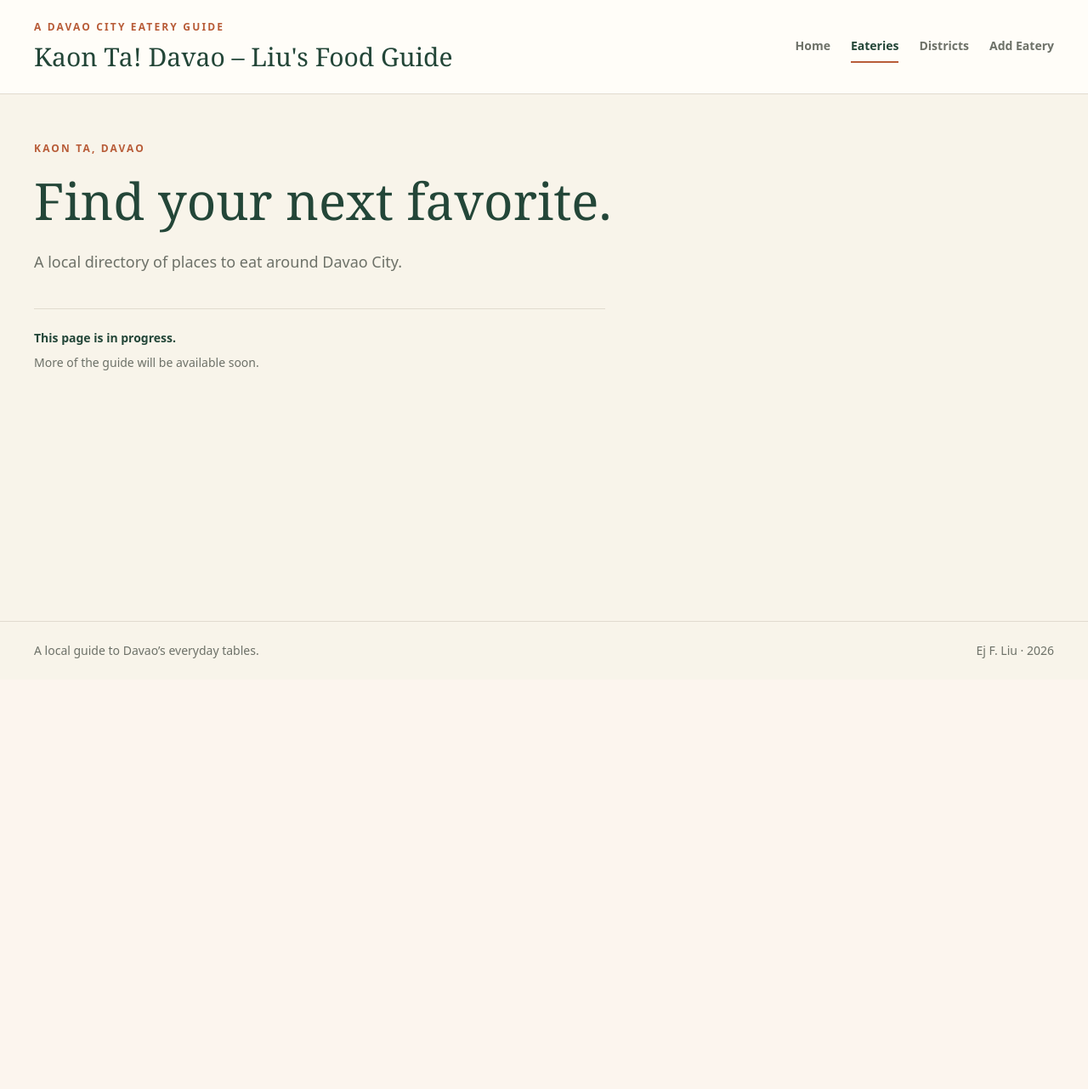
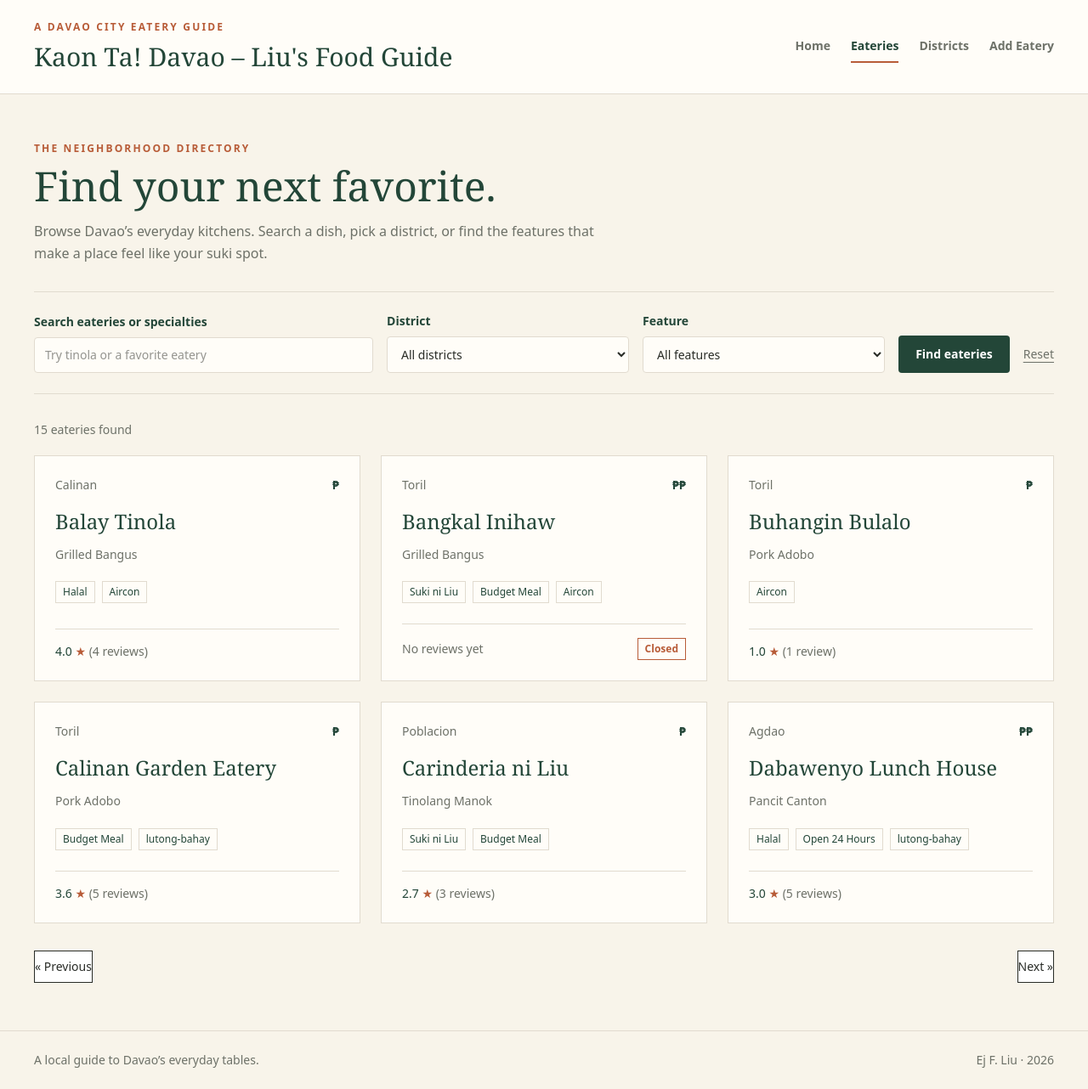
Before and after one commit to edgee20/PrefinalProject-Liu-KaonTaDavao, a Laravel app: page /eateries in a window 1280 px wide. Shown: the whole page at 85% size. Before the commit the page ends 775 px from the top, so only its background shows below. Run offline with Laravel 12, Linux system fonts and the light colour scheme; data comes from the database, SQL or seed files in the repository; style sheets or scripts are compiled from the project's sources.

Commit message:
feat: implement home statistics and filtered eatery directory

```diff
--- a/app/Http/Controllers/EateryController.php
+++ b/app/Http/Controllers/EateryController.php
@@ -2,16 +2,34 @@
 
 namespace App\Http\Controllers;
 
+use App\Models\District;
 use App\Models\Eatery;
+use App\Models\Feature;
+use Illuminate\Http\Request;
 use Illuminate\View\View;
 
 class EateryController extends Controller
 {
-    public function index(): View
+    public function index(Request $request): View
     {
-        return view('pages.pending', [
-            'heading' => 'Find your next favorite.',
-            'description' => 'A local directory of places to eat around Davao City.',
+        $eateries = Eatery::with(['district', 'features'])
+            ->withCount('reviews')->withAvg('reviews', 'rating')
+            ->when($request->filled('q'), function ($query) use ($request) {
+                $query->where(function ($search) use ($request) {
+                    $search->where('name', 'like', '%'.$request->input('q').'%')
+                        ->orWhere('specialty', 'like', '%'.$request->input('q').'%');
+                });
+            })
+            ->when($request->filled('district'), fn ($query) => $query->where('district_id', $request->input('district')))
+            ->when($request->filled('feature'), function ($query) use ($request) {
+                $query->whereHas('features', fn ($features) => $features->where('name', $request->input('feature')));
+            })
+            ->orderBy('name')->paginate(6)->withQueryString();
+
+        return view('eateries.index', [
+            'eateries' => $eateries,
+            'districts' => District::orderBy('name')->get(),
+            'features' => Feature::orderBy('name')->get(),
         ]);
     }
 
--- a/app/Http/Controllers/HomeController.php
+++ b/app/Http/Controllers/HomeController.php
@@ -2,15 +2,25 @@
 
 namespace App\Http\Controllers;
 
+use App\Models\District;
+use App\Models\Eatery;
+use App\Models\Review;
 use Illuminate\View\View;
 
 class HomeController extends Controller
 {
     public function __invoke(): View
     {
-        return view('pages.pending', [
-            'heading' => 'Good food, close to home.',
-            'description' => 'Discover the carinderias, neighborhood kitchens, and everyday favorites of Davao City.',
+        $topRated = Eatery::with(['district', 'features'])
+            ->withCount('reviews')->withAvg('reviews', 'rating')
+            ->has('reviews')->orderByDesc('reviews_avg_rating')->orderBy('name')
+            ->take(3)->get();
+
+        return view('home', [
+            'eateryCount' => Eatery::count(),
+            'districtCount' => District::count(),
+            'reviewCount' => Review::count(),
+            'topRated' => $topRated,
         ]);
     }
 }
--- a/resources/css/app.css
+++ b/resources/css/app.css
@@ -32,3 +32,17 @@
         @apply mx-auto w-full max-w-7xl px-5 sm:px-8 lg:px-10;
     }
 }
+
+@layer components {
+    .field-label {
+        @apply mb-2 block text-sm font-semibold text-forest;
+    }
+
+    .form-input {
+        @apply min-w-0 w-full rounded-sm border border-line bg-paper px-3 py-2.5 text-sm text-ink;
+    }
+
+    .button-primary {
+        @apply inline-flex cursor-pointer items-center justify-center gap-2 rounded-sm bg-forest px-5 py-3 text-sm font-semibold text-white hover:bg-ink;
+    }
+}
--- /dev/null
+++ b/resources/views/components/eatery-card.blade.php
@@ -0,0 +1,23 @@
+@props(['eatery'])
+
+<article class="flex h-full flex-col border border-line bg-paper p-6">
+    <div class="mb-4 flex items-center justify-between gap-3 text-sm">
+        <a href="{{ route('districts.show', $eatery->district) }}" class="font-medium text-muted underline-offset-4 hover:text-forest hover:underline">{{ $eatery->district->name }}</a>
+        <span class="font-semibold text-forest" aria-label="{{ ucfirst($eatery->price_range) }} price range">{{ ['budget' => '₱', 'mid' => '₱₱', 'splurge' => '₱₱₱'][$eatery->price_range] }}</span>
+    </div>
+    <h3 class="font-display text-2xl leading-snug text-forest">
+        <a href="{{ route('eateries.show', $eatery) }}" class="underline-offset-4 hover:underline">{{ $eatery->name }}</a>
+    </h3>
+    <p class="mt-3 text-sm leading-relaxed text-muted">{{ $eatery->specialty ?? 'Specialty not listed.' }}</p>
+    <div class="mt-5 flex flex-wrap gap-2">
+        @foreach ($eatery->features as $feature)
+            <a href="{{ route('eateries.index', ['feature' => $feature->name]) }}" class="border border-line px-2 py-1 text-xs text-forest hover:border-forest">{{ $feature->name }}</a>
+        @endforeach
+    </div>
+    <div class="mt-auto pt-6"><div class="flex flex-wrap items-center justify-between gap-3 border-t border-line pt-4">
+        <x-rating :rating="$eatery->reviews_avg_rating" :count="$eatery->reviews_count" />
+        @if (! $eatery->is_open)
+            <span class="border border-terracotta px-2 py-1 text-xs font-semibold text-terracotta">Closed</span>
+        @endif
+    </div></div>
+</article>
--- /dev/null
+++ b/resources/views/components/rating.blade.php
@@ -0,0 +1,9 @@
+@props(['rating' => null, 'count' => null])
+
+@if ($rating === null || $count === 0)
+    <span class="text-sm text-muted">No reviews yet</span>
+@else
+    <span class="text-sm text-forest">
+        <span aria-label="{{ number_format($rating, 1) }} out of 5 stars">{{ number_format($rating, 1) }} <span aria-hidden="true" class="text-terracotta">★</span></span>@if ($count !== null) <span class="text-muted">({{ $count }} {{ $count === 1 ? 'review' : 'reviews' }})</span>@endif
+    </span>
+@endif
--- /dev/null
+++ b/resources/views/eateries/index.blade.php
@@ -0,0 +1,48 @@
+@extends('layouts.app')
+
+@section('content')
+    <header class="mb-8">
+        <p class="mb-3 text-xs font-semibold tracking-[0.18em] text-terracotta uppercase">The neighborhood directory</p>
+        <h1 class="font-display text-4xl text-forest sm:text-5xl">Find your next favorite.</h1>
+        <p class="mt-4 max-w-2xl leading-relaxed text-muted">Browse Davao’s everyday kitchens. Search a dish, pick a district, or find the features that make a place feel like your suki spot.</p>
+    </header>
+
+    <form method="GET" action="{{ route('eateries.index') }}" class="mb-8 grid gap-4 border-y border-line py-6 sm:grid-cols-2 lg:grid-cols-[1.4fr_1fr_1fr_auto] lg:items-end">
+        <div>
+            <label for="q" class="field-label">Search eateries or specialties</label>
+            <input id="q" name="q" type="search" value="{{ request('q') }}" placeholder="Try tinola or a favorite eatery" class="form-input">
+        </div>
+        <div>
+            <label for="district" class="field-label">District</label>
+            <select id="district" name="district" class="form-input">
+                <option value="">All districts</option>
+                @foreach ($districts as $district)
+                    <option value="{{ $district->id }}" @selected((string) request('district') === (string) $district->id)>{{ $district->name }}</option>
+                @endforeach
+            </select>
+        </div>
+        <div>
+            <label for="feature" class="field-label">Feature</label>
+            <select id="feature" name="feature" class="form-input">
+                <option value="">All features</option>
+                @foreach ($features as $feature)
+                    <option value="{{ $feature->name }}" @selected(request('feature') === $feature->name)>{{ $feature->name }}</option>
+                @endforeach
+            </select>
+        </div>
+        <div class="flex items-center gap-4">
+            <button type="submit" class="button-primary">Find eateries</button>
+            <a href="{{ route('eateries.index') }}" class="text-sm text-muted underline underline-offset-4">Reset</a>
+        </div>
+    </form>
+
+    <p class="mb-5 text-sm text-muted">{{ $eateries->total() }} {{ $eateries->total() === 1 ? 'eatery' : 'eateries' }} found</p>
+    <div class="grid grid-cols-1 gap-6 md:grid-cols-2 lg:grid-cols-3">
+        @forelse ($eateries as $eatery)
+            <x-eatery-card :eatery="$eatery" />
+        @empty
+            <p class="border-y border-line py-10 text-muted md:col-span-2 lg:col-span-3">No eateries match your filters.</p>
+        @endforelse
+    </div>
+    <div class="mt-8">{{ $eateries->links() }}</div>
+@endsection
```
Also changed, not shown: resources/views/home.blade.php (added, +43 -0 lines), tests/Feature/ExampleTest.php (+3 -1 lines), tests/Feature/HomeAndDirectoryTest.php (added, +109 -0 lines).
